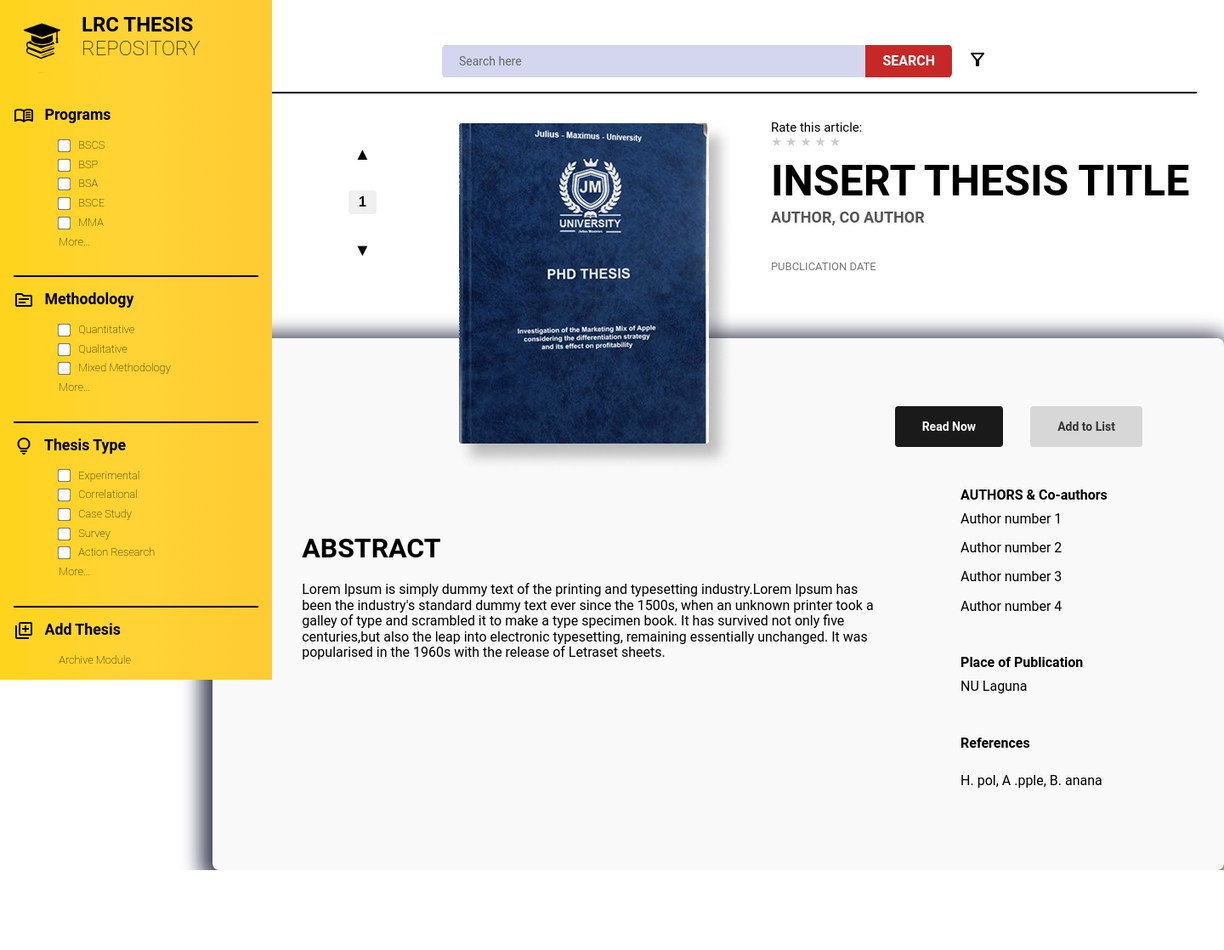
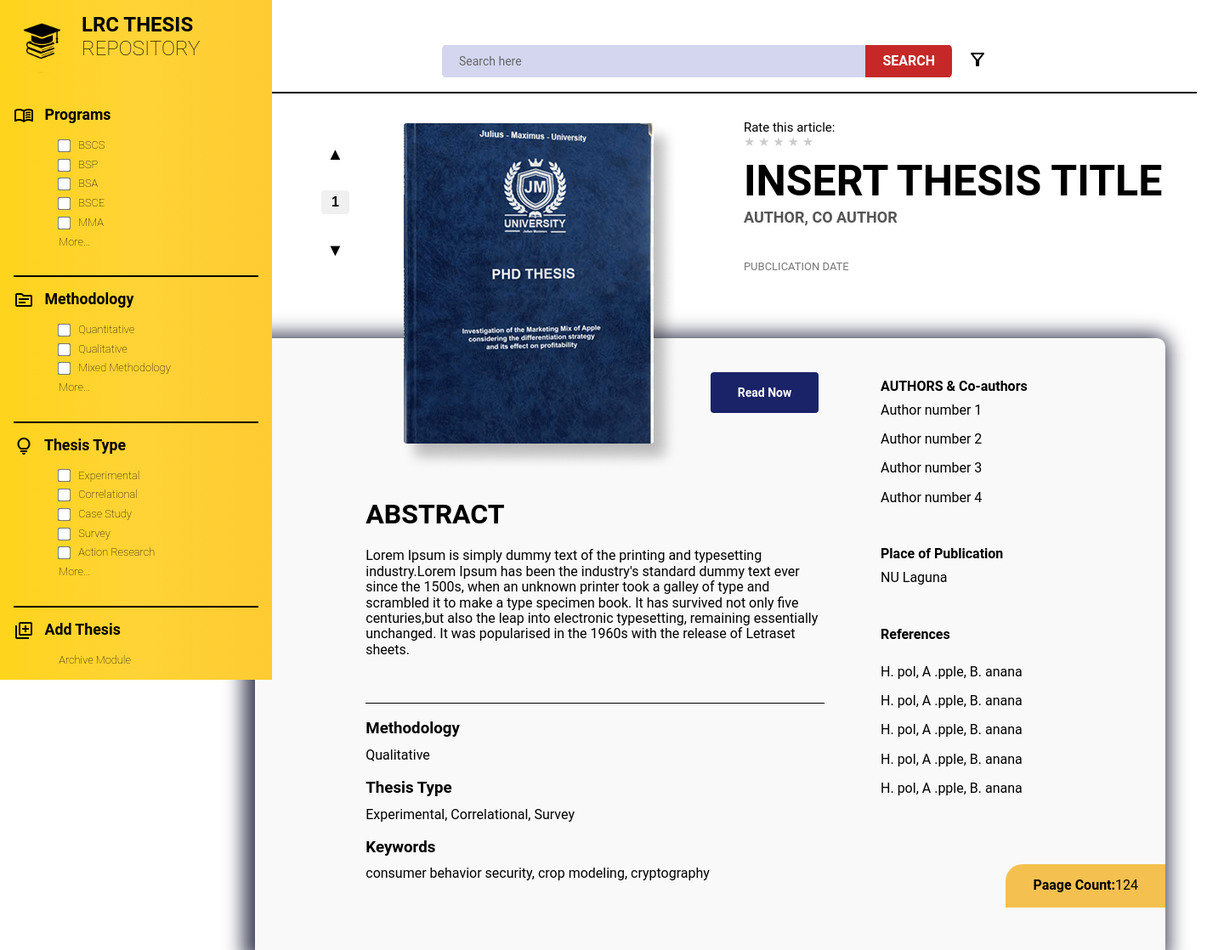
Before and after one commit to WebProgGroup2/Thesis_Repository, a PHP site: page /book.html in a window 1440 px wide. Shown: the whole page at 85% size. Before the commit the page ends 1024 px from the top, so only its background shows below. Run offline with PHP 8.4, Linux system fonts and the light colour scheme.

Commit message:
FIxed the layout of the view book

```diff
--- a/book.html
+++ b/book.html
@@ -149,12 +149,12 @@
 
                     </div>
                     <div class="thesis__description-box">
+
                         <div class="thesis__info">
                             <button class="thesis__btn thesis__btn--primary">Read Now</button>
-                            <button class="thesis__btn thesis__btn--secondary">Add to List</button>
                         </div>
+
                         <div class="thesis__actions">
-                            <!-- Sidebar -->
                             <div class="thesis__sidebar">
                                 <div class="thesis__description">
                                     <h1 class="thesis__description-title">ABSTRACT
@@ -166,6 +166,18 @@
                                         book. It has survived not only five centuries,but also the leap into electronic
                                         typesetting, remaining essentially unchanged. It was popularised in the 1960s
                                         with the release of Letraset sheets.
+                                    </p>
+                                    <h3 class="methodology__title">Methodology</h3>
+                                    <p class="methodology__description-text">
+                                        Qualitative
+                                    </p>
+                                    <h3 class="thesis__type-title">Thesis Type</h3>
+                                    <p class="thesis__type__description-text">
+                                        Experimental, Correlational, Survey
+                                    </p>
+                                    <h3 class="keywords__title">Keywords</h3>
+                                    <p class="keywords__description-text">
+                                        consumer behavior security, crop modeling, cryptography
                                     </p>
                                 </div>
                                 <div class="thesis__sidebar-content">
@@ -181,9 +193,14 @@
                                             class="thesis__sidebar-title">References</span>
                                     </p>
                                     <p class="thesis__references">H. pol, A .pple, B. anana</p>
+                                    <p class="thesis__references">H. pol, A .pple, B. anana</p>
+                                    <p class="thesis__references">H. pol, A .pple, B. anana</p>
+                                    <p class="thesis__references">H. pol, A .pple, B. anana</p>
+                                    <p class="thesis__references">H. pol, A .pple, B. anana</p>
                                 </div>
                             </div>
                         </div>
+                        <div class="page__count"><span>Paage Count:</span><span class="count">124</span></div>
                     </div>
 
                 </div>
--- a/css/books.css
+++ b/css/books.css
@@ -4,7 +4,6 @@
 
 .thesis__header {
     display: flex;
-    margin-left: 2rem;
     gap: 29rem;
     align-items: center;
 
@@ -14,17 +13,13 @@
     display: flex;
     flex-direction: column;
     background-color: #f9f9f9;
-    padding: 5rem 6rem 5rem 4rem;
-    border-radius: 8px;
+    padding: 2.5rem 6rem 5rem 4rem;
+    border-top-right-radius: 10px;
     margin-top: 4rem;
-    margin-left: auto;
-    margin-right: auto;
     box-shadow: -5px 4px 22px 9px rgba(66, 68, 90, 1);
     position: absolute;
-    /* right: 100px; */
-    left: 0;
-    width: 100%;
-    max-width: 1500px;
+    left: 50px;
+    width: 90%;
 }
 
 .thesis__cover {
@@ -36,19 +31,33 @@
     position: absolute;
     z-index: 1;
     top: 0;
-    left: 285px;
+    left: 220px;
 }
 
 
 .thesis__info {
+    position: relative;
     display: flex;
-    justify-content: flex-end;
-    max-width: 1100px;
+    padding-left: 12rem;
+    margin: 0 auto;
 }
 
-.thesis__description{
-    width: 77ch;
+.thesis__description {
     margin-top: 5rem;
+}
+
+.thesis__description-text {
+    padding-bottom: 3.33rem;
+    border-bottom: 1px solid black;
+    width: 60ch;
+}
+
+.methodology__description-text, .thesis__type__description-text, .keywords__description-text {
+    margin: 0;
+}
+
+.methodology__title, .thesis__type-title, .keywords__title {
+    margin-bottom: .7rem;
 }
 
 .thesis__actions {
@@ -58,20 +67,21 @@
 
 .thesis__sidebar {
     display: flex;
-    justify-content: space-around;
+    justify-content: space-evenly;
     width: 100%;
 }
 
 .thesis__sidebar-title {
     font-weight: bold;
     display: inline-block;
+    margin-bottom: 0.6rem;
     margin-top: 2rem;
-    margin-bottom: 0.6rem;
 }
 
 .thesis__sidebar-info {
     display: flex;
     flex-direction: column;
+    margin-top: 0;
 
 }
 
@@ -84,8 +94,13 @@
     font-weight: bold;
 }
 
+.thesis__sidebar-content {
+    position: relative;
+    bottom: 72px;
+}
+
 .thesis__btn--primary {
-    background-color: #1a1a1a;
+    background-color: #1A2368;
     color: white;
     margin-right: 2rem;
     padding: 1rem 2rem;
@@ -134,7 +149,7 @@
     font-size: 13px;
     color: #777;
     margin-bottom: 12px;
-    width: 70ch;
+    width: 33ch;
 }
 
 .thesis__heading {
@@ -166,3 +181,18 @@
     text-align: center;
     font-weight: bold;
 }
+
+.page__count {
+    border-top-left-radius: 20px;
+    padding: 1rem 2rem;
+    background-color: #f4c150;
+    position: absolute;
+    bottom: 50px;
+    right:0;
+    font-size: 16px;
+    font-weight: bold;
+}
+
+.count{
+    font-weight: normal;
+}
--- a/css/styles.css
+++ b/css/styles.css
@@ -3,9 +3,6 @@
 *::before,
 *::after {
     box-sizing: border-box;
-}
-
-html {
     scroll-behavior: smooth;
 }
 
--- a/index.html
+++ b/index.html
@@ -118,7 +118,7 @@
             <!-- ===== Picture-frame Carousel (place this in .main-body above the footer) ===== -->
             <div class="carousel" aria-label="Advertisement carousel — looping right to left">
                 <div class="carousel__track">
-                    <!-- Each .carousel__item is a framed picture. Replace src with your images -->
+                    <!-- Each .carousel__item is a framed picture. Replace src with preferred images -->
                     <div class="carousel__item"><img src="assets/image 6.png" alt="Slide 1"></div>
                     <div class="carousel__item"><img src="assets/image 6.png" alt="Slide 2"></div>
                     <div class="carousel__item"><img src="assets/image 6.png" alt="Slide 3"></div>
@@ -143,7 +143,7 @@
                     <div class="footer__info">
                         <h2 class="footer__title">NU LAGUNA LRC</h2>
                         <p class="footer__text">Open Time: 8 am - 8pm</p>
-                        <p class="footer__text">nulagunalrc@gamil.com</p>
+                        <p class="footer__text">nulagunalrc@gmail.com</p>
                         <p class="footer__text">0929222123456</p>
                     </div>
 
```
